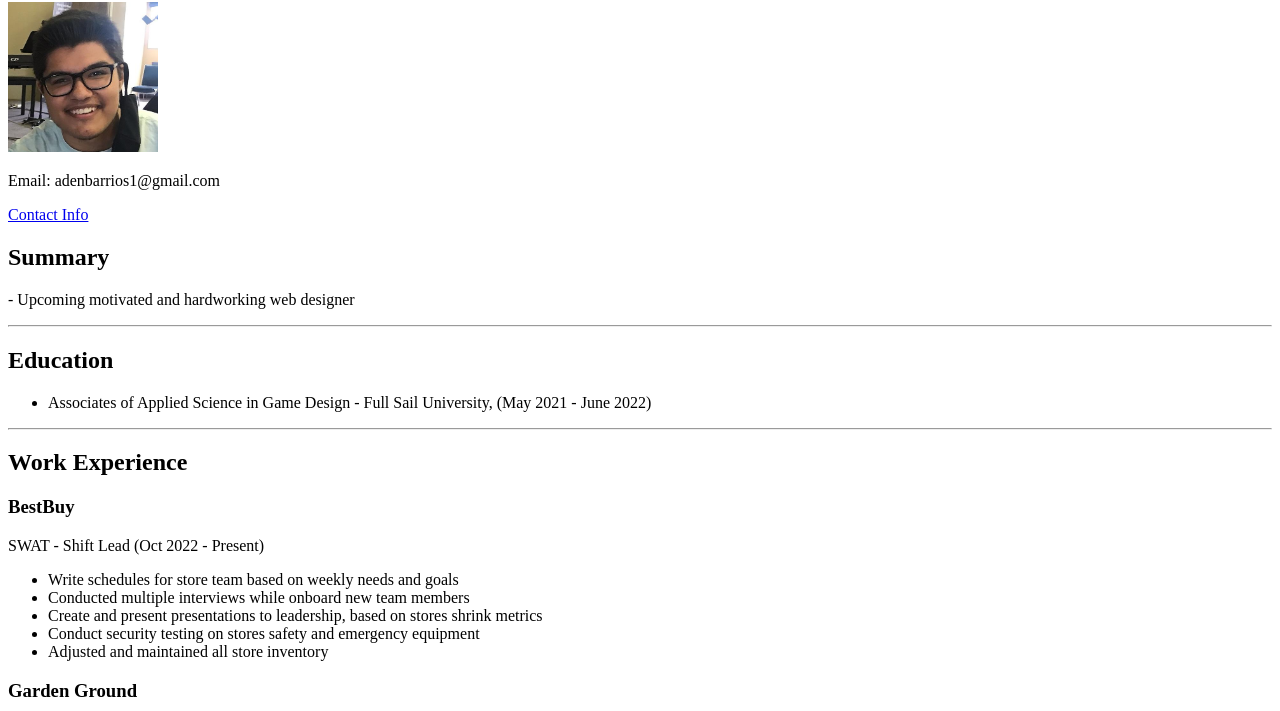
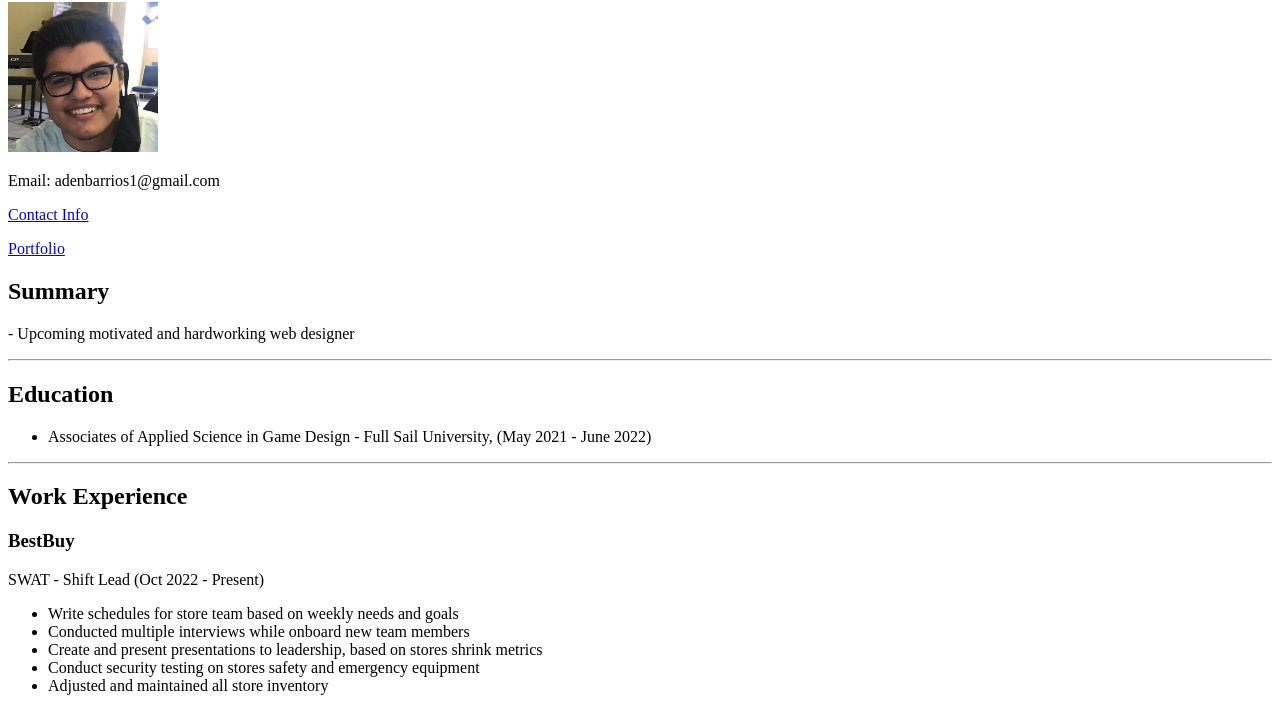
Before and after one commit to DeltaVine/My-Resume, a plain HTML site: page index.html in a window 1280 px wide. Shown: the part 78-789 px from the top of the page. Drawn offline with Linux system fonts and the light colour scheme.

Commit message:
Add files via upload
Made update and added a link to my portfolio website

```diff
--- a/index.html
+++ b/index.html
@@ -12,6 +12,7 @@
     <img src="./assets/images/portrait.jpg" height="150" />
     <p>Email: adenbarrios1@gmail.com</p>
     <p><a href="./public/contact.html"> Contact Info</a> <!-- <a href="./public/about.html"> About Me</a> Waiting to add till I can actually fill it--> </p>
+    <p><a href="https://deltavine.github.io/html-portfolio">Portfolio</a></p>
 
     <!-- Summary (Want to add more or better statment) -->
     <h2>Summary</h2>
```
